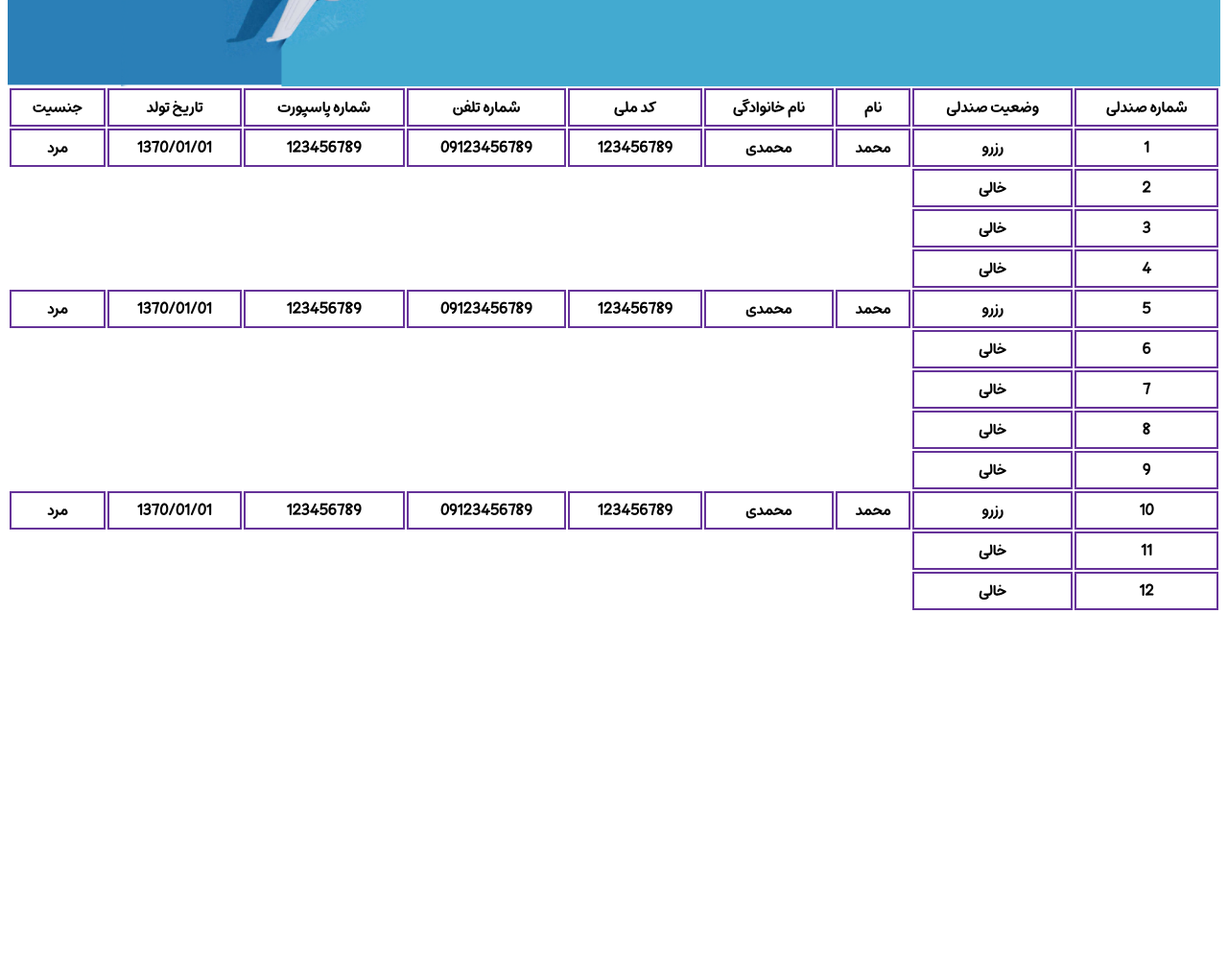
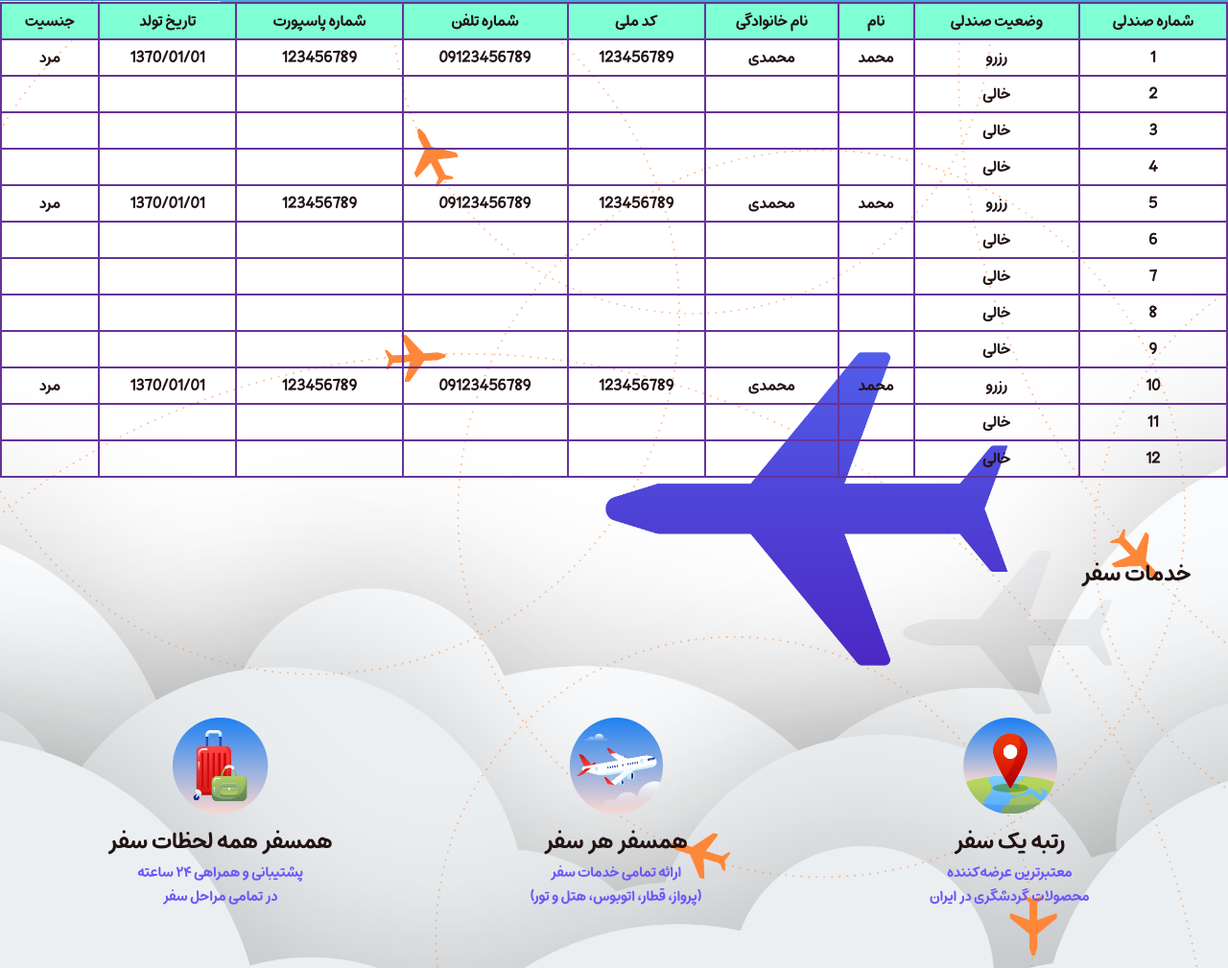
Before and after one commit to shiwa-sh/Airplane-Ticket, a plain HTML site: page source/aboutFlight.html in a window 1280 px wide. Shown: the part 328-1337 px from the top of the page at 96% size. Before the commit the page ends 974 px from the top, so only its background shows below. Drawn offline with Linux system fonts and the light colour scheme.

Commit message:
about flight page

```diff
--- /dev/null
+++ b/script/aboutFlight.js
@@ -0,0 +1,7 @@
+function myAboutFlight() {
+    var x;
+    x = document.getElementById("res");
+    for (i = 0; i < x.length; i++) {
+        x[i].style.display = "none";
+    }
+}
--- a/source/aboutFlight.html
+++ b/source/aboutFlight.html
@@ -6,16 +6,16 @@
     <meta name="viewport" content="width=device-width, initial-scale=1.0">
     <title>aboutFlight</title>
     <link rel="stylesheet" href="../style/aboutFlight.css">
+    <link rel="stylesheet" href="../style/style.css">
+    <script src="../script/aboutFlight.js"></script>
 </head>
 <body>
     <div class="airplaneCapacity top">
-        <p >
             <div>ظرفیت هواپیما</div>
             <div>تعداد صندلی های خالی: 9</div>
             <div>تعداد صندلی های رزرو شده: 3</div>
-        </p>
     </div>
-    <div>
+    <div class="aa">
         <table>
             <th>شماره صندلی</th>
             <th>وضعیت صندلی</th>
@@ -28,8 +28,8 @@
             <th>جنسیت</th>
 
             <tr>
-                <td>1</td>
-                <td>رزرو</td>
+                <td class="num">1</td>
+                <td id="res">رزرو</td>
                 <td>محمد</td>
                 <td>محمدی</td>
                 <td>123456789</td>
@@ -41,15 +41,35 @@
             <tr>
                 <td>2</td>
                 <td>خالی</td>
-
+                <td></td>
+                <td></td>
+                <td></td>
+                <td></td>
+                <td></td>
+                <td></td>
+                <td></td>
             </tr>
             <tr>
                 <td>3</td>
                 <td>خالی</td>
+                <td></td>
+                <td></td>
+                <td></td>
+                <td></td>
+                <td></td>
+                <td></td>
+                <td></td>
             </tr>
             <tr>
                 <td>4</td>
                 <td>خالی</td>
+                <td></td>
+                <td></td>
+                <td></td>
+                <td></td>
+                <td></td>
+                <td></td>
+                <td></td>
             </tr>
             <tr>
                 <td>5</td>
@@ -65,18 +85,46 @@
             <tr>
                 <td>6</td>
                 <td>خالی</td>
+                <td></td>
+                <td></td>
+                <td></td>
+                <td></td>
+                <td></td>
+                <td></td>
+                <td></td>
             </tr>
             <tr>
                 <td>7</td>
                 <td>خالی</td>
+                <td></td>
+                <td></td>
+                <td></td>
+                <td></td>
+                <td></td>
+                <td></td>
+                <td></td>
             </tr>
             <tr>
                 <td>8</td>
                 <td>خالی</td>
+                <td></td>
+                <td></td>
+                <td></td>
+                <td></td>
+                <td></td>
+                <td></td>
+                <td></td>
             </tr>
             <tr>
                 <td>9</td>
                 <td>خالی</td>
+                <td></td>
+                <td></td>
+                <td></td>
+                <td></td>
+                <td></td>
+                <td></td>
+                <td></td>
             </tr>
             <tr>
                 <td>10</td>
@@ -92,14 +140,116 @@
             <tr>
                 <td>11</td>
                 <td>خالی</td>
+                <td></td>
+                <td></td>
+                <td></td>
+                <td></td>
+                <td></td>
+                <td></td>
+                <td></td>
             </tr>
             <tr>
                 <td>12</td>
-                <td>خالی</td>
+                <td >خالی</td>
+                <td></td>
+                <td></td>
+                <td></td>
+                <td></td>
+                <td></td>
+                <td></td>
+                <td></td>
             </tr>
 
 
         </table>
+
+    <section class="icon">
+		<div class="text-h">
+			<h2>خدمات سفر</h2>
+		</div>
+
+		<div class="row-items">
+			<div class="icon-box">
+
+					<img src="../style/img/icon1.png" class="icon-img">
+
+				<h4>رتبه یک سفر</h4>
+				<p>معتبرترین عرضه‌کننده <br> محصولات گردشگری در ایران</p>
+			</div>
+
+			<div class="icon-box">
+
+					<img src="../style/img/icon2.png" class="icon-img">
+
+				<h4>همسفر هر سفر</h4>
+				<p>ارائه تمامی خدمات سفر <br> (پرواز، قطار، اتوبوس، هتل و تور)</p>
+			</div>
+
+			<div class="icon-box">
+
+					<img src="../style/img/icon3.png" class="icon-img">
+
+				<h4>همسفر همه لحظات سفر</h4>
+				<p>پشتیبانی و همراهی ۲۴ ساعته <br> در تمامی مراحل سفر</p>
+			</div>
+		</div>
+	</section>
     </div>
+	<!--footer--->
+	<section id="contact">
+		<div class="footer">
+			<div class="main">
+				<div class="list">
+					<a href="#">
+						<img src="../style/img/icon3.png" class="svg">
+					</a>
+				</div>
+
+				<div class="list">
+					<h4>air france</h4>
+					<ul>
+						<li><a href="#">درباره ما</a></li>
+						<li><a href="#">خرید بلیط</a></li>
+						<li><a href="#">پیگیری بلیط</a></li>
+						<li><a href="#">لیست پروازها</a></li>
+						<li><a href="#">حساب کاربری</a></li>
+					</ul>
+				</div>
+
+				<div class="list">
+					<h4>هواپیمایی فرانسه</h4>
+					<ul>
+						<li><a href="#">درباره ما</a></li>
+						<li><a href="#">خرید بلیط</a></li>
+						<li><a href="#">پیگیری بلیط</a></li>
+						<li><a href="#">لیست پروازها</a></li>
+						<li><a href="#">حساب کاربری</a></li>
+					</ul>
+				</div>
+
+				<div class="list">
+					<a href="#">
+						<img src="../style/img/Air-France-Logo.png" class="logo">
+					</a>
+					<ul>
+						<li><p class="info">لورم ایپسوم متن ساختگی با تولید <br>سادگی نامفهوم از صنعت چاپ و با <br>استفاده از طراحان گرافیک است.
+						<br>لورم ایپسوم متن ساختگی با تولید <br>سادگی نامفهوم از صنعت چاپ و با <br>استفاده از طراحان گرافیک است.
+						</p>
+						<div class="social">
+							<a href="#"><i class='bx bxl-facebook' ></i></a>
+							<a href="#"><i class='bx bxl-instagram-alt' ></i></a>
+							<a href="#"><i class='bx bxl-twitter' ></i></a>
+							<a href="#"><i class='bx bxl-linkedin' ></i></a>
+						</div>
+					</li>
+
+					</ul>
+				</div>
+
+
+			</div>
+		</div>
+	</section>
+    <script type="text/javascript" src="../script/script.js"></script>
 </body>
 </html>
--- a/style/aboutFlight.css
+++ b/style/aboutFlight.css
@@ -1,6 +1,3 @@
-table{
-    width: 100%;
-}
 *{
     direction: rtl;
     font-family: mikhak;
@@ -9,15 +6,32 @@ table{
     font-family: mikhak;
     src: url(../style/font/font3.woff2) format("woff2");
 }
-
+table{
+    width: 100%;
+    border-collapse: collapse;
+}
 td, th{
     border: 2px solid rebeccapurple;
     padding: 5px;
     text-align: center;
 }
-
+.aa{
+    background-image: url(../style/img/picture.png);
+    background-size: cover;
+    background-repeat: no-repeat;
+    background-position: center;
+}
 .top{
     background-image: url(../style/img/Pheader.png);
-    padding: 150px;
+    padding: 120px;
+    font-size: large;
     background-size: cover;
+    color: darkorange;
 }
+th{
+    background-color: aquamarine;
+    backdrop-filter: blur(70%);
+}
+#res{
+
+}
```
